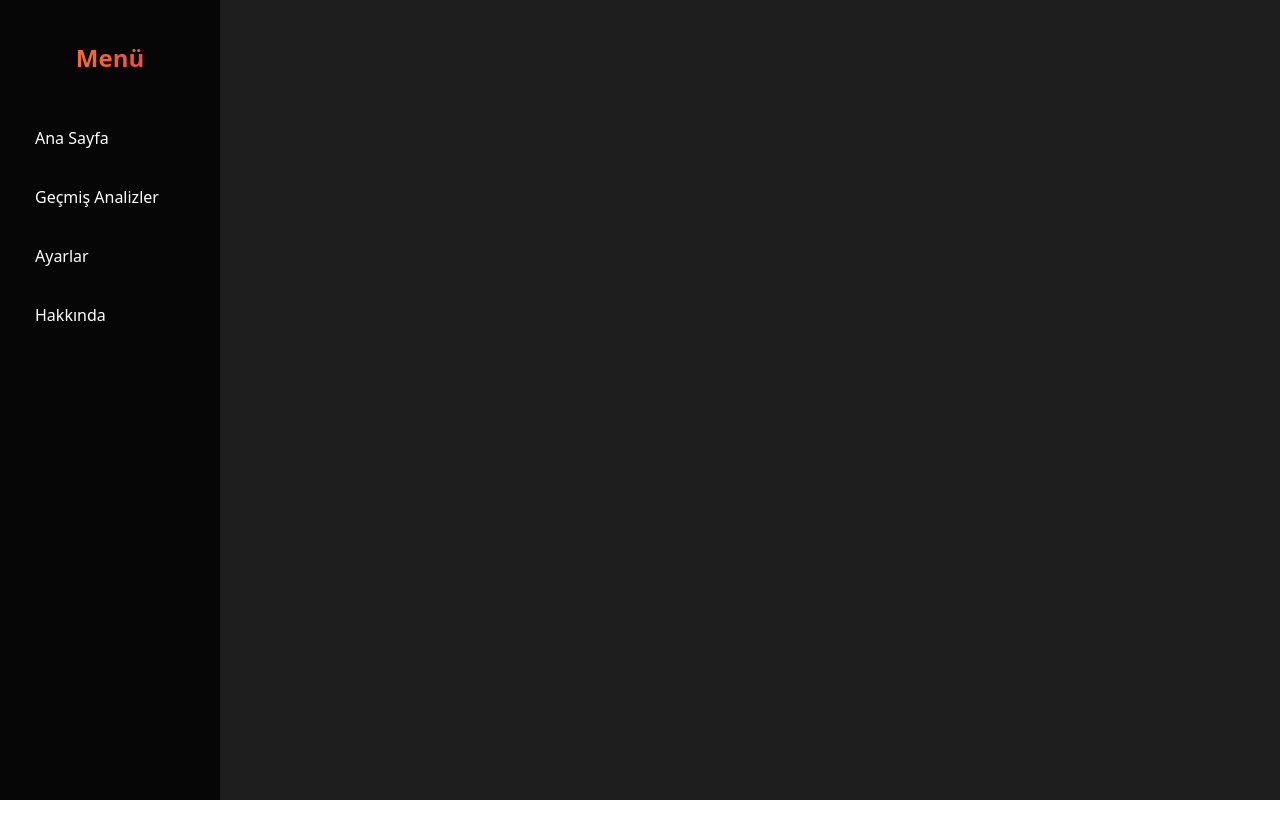
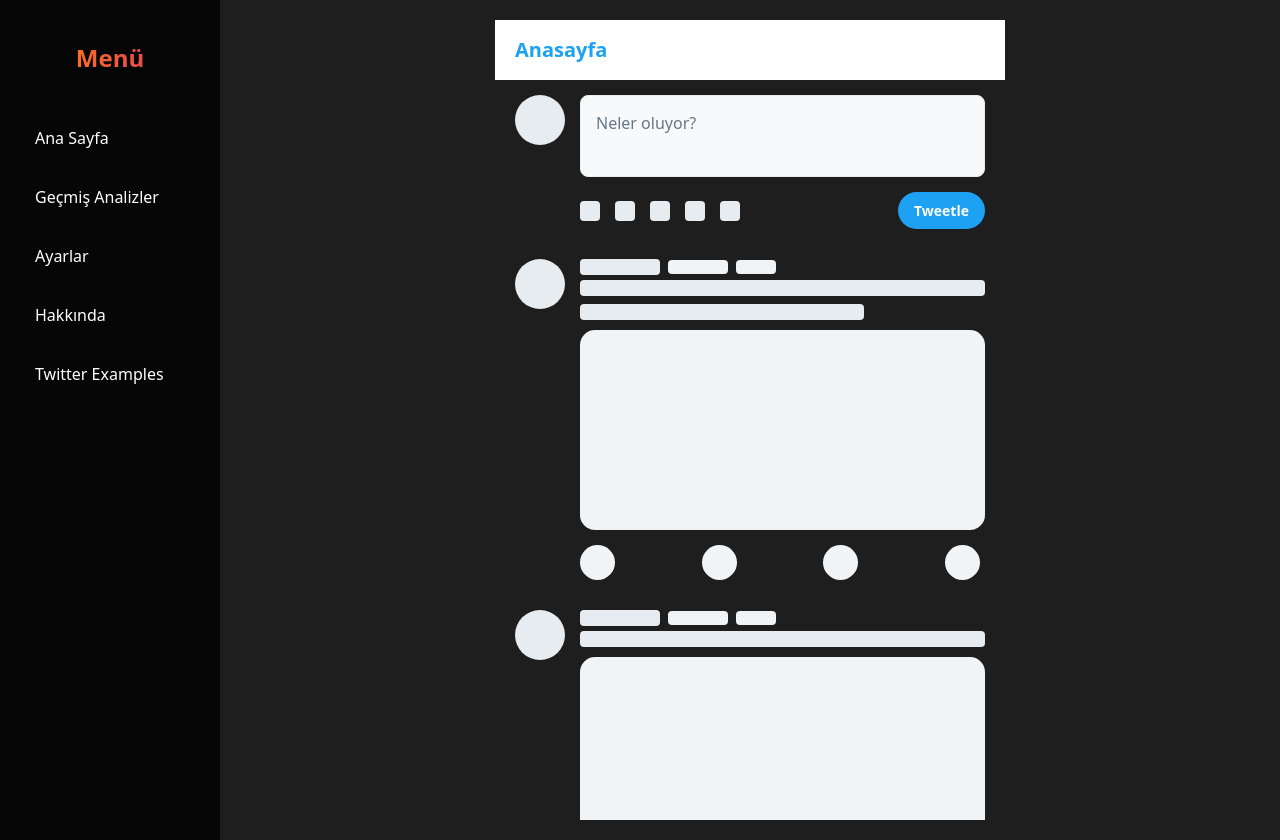
Before and after one commit to eyupsemihtemurok/Deep-Fake-Detection, a React app in the folder src/Frontend/: page /twitter in a window 1280 px wide. Before the commit the page ends 800 px from the top, so only its background shows below. Built offline with nearby package versions, Linux system fonts and the light colour scheme; the HTML template or start-up script is replaced by a standard one.

Commit message:
commit 1

```diff
--- a/src/Frontend/src/App.jsx
+++ b/src/Frontend/src/App.jsx
@@ -3,6 +3,7 @@ import { BrowserRouter as Router, Routes, Route } from "react-router-dom";
 import Sidebar from "./pages/sidebar";
 import Main from "./pages/main";
 import History from "./pages/history";
+import Twitter from "./pages/twitter";
 import "./App.css";
 
 const App = () => {
@@ -14,6 +15,7 @@ const App = () => {
           <Routes>
             <Route path="/" element={<Main />} />
             <Route path="/history" element={<History />} />
+            <Route path="/twitter" element={<Twitter />} />
           </Routes>
         </div>
       </div>
--- a/src/Frontend/src/pages/sidebar.jsx
+++ b/src/Frontend/src/pages/sidebar.jsx
@@ -19,6 +19,9 @@ const Sidebar = () => {
         <li className="sidebar-item">
           <Link className="sidebar-link" to="/about">Hakkında</Link>
         </li>
+        <li className="sidebar-item">
+          <Link className="sidebar-link" to="/twitter">Twitter Examples</Link>
+        </li>
       </ul>
     </div>
   );
--- /dev/null
+++ b/src/Frontend/src/pages/twitter.jsx
@@ -0,0 +1,99 @@
+import React from 'react';
+import '../styles/twitter.css';
+
+function Twitter() {
+  return (
+    <div className="twitter">
+      {/* Header */}
+      <div className="twitter__header">
+        <h2>Anasayfa</h2>
+      </div>
+
+      {/* Tweet Yazma Alanı */}
+      <div className="twitter__tweetBox">
+        <div className="twitter__tweetBoxTop">
+          <div className="twitter__avatar"></div>
+          <div className="twitter__inputArea">
+            <div className="twitter__inputPlaceholder">Neler oluyor?</div>
+          </div>
+        </div>
+        <div className="twitter__tweetBoxBottom">
+          <div className="twitter__icons">
+            <div className="twitter__icon"></div>
+            <div className="twitter__icon"></div>
+            <div className="twitter__icon"></div>
+            <div className="twitter__icon"></div>
+            <div className="twitter__icon"></div>
+          </div>
+          <div className="twitter__tweetButton">Tweetle</div>
+        </div>
+      </div>
+
+      {/* Tweet Listesi */}
+      <div className="twitter__feed">
+        {/* Boş Tweet 1 */}
+        <div className="twitter__tweet">
+          <div className="twitter__tweetAvatar"></div>
+          <div className="twitter__tweetContent">
+            <div className="twitter__tweetHeader">
+              <div className="twitter__displayName"></div>
+              <div className="twitter__username"></div>
+              <div className="twitter__timestamp"></div>
+            </div>
+            <div className="twitter__tweetText"></div>
+            <div className="twitter__tweetTextShort"></div>
+            <div className="twitter__tweetImage"></div>
+            <div className="twitter__tweetActions">
+              <div className="twitter__action"></div>
+              <div className="twitter__action"></div>
+              <div className="twitter__action"></div>
+              <div className="twitter__action"></div>
+            </div>
+          </div>
+        </div>
+
+        {/* Boş Tweet 2 */}
+        <div className="twitter__tweet">
+          <div className="twitter__tweetAvatar"></div>
+          <div className="twitter__tweetContent">
+            <div className="twitter__tweetHeader">
+              <div className="twitter__displayName"></div>
+              <div className="twitter__username"></div>
+              <div className="twitter__timestamp"></div>
+            </div>
+            <div className="twitter__tweetText"></div>
+            <div className="twitter__tweetImage"></div>
+            <div className="twitter__tweetActions">
+              <div className="twitter__action"></div>
+              <div className="twitter__action"></div>
+              <div className="twitter__action"></div>
+              <div className="twitter__action"></div>
+            </div>
+          </div>
+        </div>
+
+        {/* Boş Tweet 3 */}
+        <div className="twitter__tweet">
+          <div className="twitter__tweetAvatar"></div>
+          <div className="twitter__tweetContent">
+            <div className="twitter__tweetHeader">
+              <div className="twitter__displayName"></div>
+              <div className="twitter__username"></div>
+              <div className="twitter__timestamp"></div>
+            </div>
+            <div className="twitter__tweetText"></div>
+            <div className="twitter__tweetTextShort"></div>
+            <div className="twitter__tweetActions">
+              <div className="twitter__action"></div>
+              <div className="twitter__action"></div>
+              <div className="twitter__action"></div>
+              <div className="twitter__action"></div>
+            </div>
+          </div>
+        </div>
+      </div>
+    </div>
+  );
+}
+
+export default Twitter;
--- /dev/null
+++ b/src/Frontend/src/styles/twitter.css
@@ -0,0 +1,206 @@
+.twitter {
+  flex: 0.5;
+  border-right: 1px solid var(--twitter-background);
+  border-left: 1px solid var(--twitter-background);
+  min-width: fit-content;
+  overflow-y: scroll;
+  height: 100vh;
+}
+
+.twitter::-webkit-scrollbar {
+  display: none;
+}
+
+h2{
+    color: #1da1f2;
+}
+.twitter {
+  -ms-overflow-style: none;
+  scrollbar-width: none;
+}
+
+/* Header */
+.twitter__header {
+  position: sticky;
+  top: 0;
+  background-color: white;
+  z-index: 100;
+  border-bottom: 1px solid var(--twitter-background);
+  padding: 15px 20px;
+}
+
+.twitter__header h2 {
+  font-size: 20px;
+  font-weight: 800;
+  margin: 0;
+}
+
+/* Tweet Box */
+.twitter__tweetBox {
+  padding: 15px 20px;
+  border-bottom: 1px solid var(--twitter-background);
+}
+
+.twitter__tweetBoxTop {
+  display: flex;
+  gap: 15px;
+}
+
+.twitter__avatar {
+  width: 50px;
+  height: 50px;
+  border-radius: 50%;
+  background-color: #e6ecf0;
+}
+
+.twitter__inputArea {
+  flex: 1;
+}
+
+.twitter__inputPlaceholder {
+  height: 50px;
+  background-color: #f8f9fa;
+  border: 1px solid #e6ecf0;
+  border-radius: 8px;
+  padding: 15px;
+  color: #657786;
+}
+
+.twitter__tweetBoxBottom {
+  display: flex;
+  justify-content: space-between;
+  align-items: center;
+  margin-top: 15px;
+  padding-left: 65px;
+}
+
+.twitter__icons {
+  display: flex;
+  gap: 15px;
+}
+
+.twitter__icon {
+  width: 20px;
+  height: 20px;
+  background-color: #e6ecf0;
+  border-radius: 4px;
+}
+
+.twitter__tweetButton {
+  background-color: #1da1f2;
+  color: white;
+  padding: 8px 16px;
+  border-radius: 20px;
+  font-weight: 600;
+  font-size: 14px;
+}
+
+/* Tweet Feed */
+.twitter__feed {
+  padding-bottom: 60px;
+}
+
+/* Individual Tweet */
+.twitter__tweet {
+  display: flex;
+  gap: 15px;
+  padding: 15px 20px;
+  border-bottom: 1px solid var(--twitter-background);
+}
+
+.twitter__tweetAvatar {
+  width: 50px;
+  height: 50px;
+  border-radius: 50%;
+  background-color: #e6ecf0;
+}
+
+.twitter__tweetContent {
+  flex: 1;
+}
+
+.twitter__tweetHeader {
+  display: flex;
+  align-items: center;
+  gap: 8px;
+  margin-bottom: 5px;
+}
+
+.twitter__displayName {
+  width: 80px;
+  height: 16px;
+  background-color: #e6ecf0;
+  border-radius: 4px;
+}
+
+.twitter__username {
+  width: 60px;
+  height: 14px;
+  background-color: #f0f4f7;
+  border-radius: 4px;
+}
+
+.twitter__timestamp {
+  width: 40px;
+  height: 14px;
+  background-color: #f0f4f7;
+  border-radius: 4px;
+}
+
+.twitter__tweetText {
+  width: 100%;
+  height: 16px;
+  background-color: #e6ecf0;
+  border-radius: 4px;
+  margin-bottom: 8px;
+}
+
+.twitter__tweetTextShort {
+  width: 70%;
+  height: 16px;
+  background-color: #e6ecf0;
+  border-radius: 4px;
+  margin-bottom: 8px;
+}
+
+.twitter__tweetImage {
+  width: 100%;
+  height: 200px;
+  background-color: #f0f4f7;
+  border-radius: 15px;
+  margin: 10px 0;
+}
+
+.twitter__tweetActions {
+  display: flex;
+  justify-content: space-between;
+  max-width: 400px;
+  margin-top: 15px;
+}
+
+.twitter__action {
+  width: 35px;
+  height: 35px;
+  background-color: #f0f4f7;
+  border-radius: 50%;
+}
+
+/* Responsive */
+@media (max-width: 768px) {
+  .twitter {
+    flex: 1;
+    min-width: auto;
+  }
+
+  .twitter__header {
+    padding: 10px 15px;
+  }
+
+  .twitter__tweetBox {
+    padding: 10px 15px;
+  }
+
+  .twitter__tweet {
+    padding: 10px 15px;
+  }
+}
```
